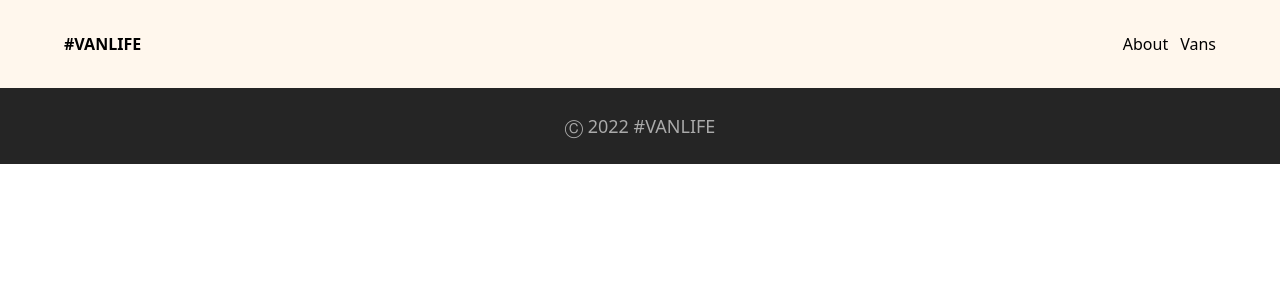
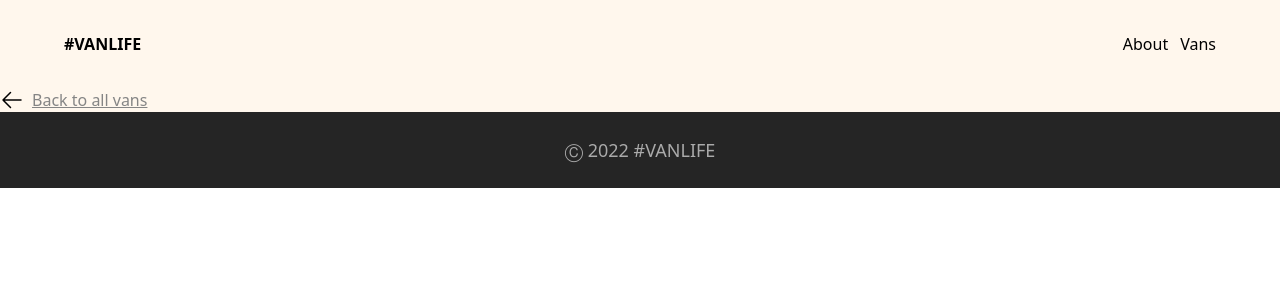
Before and after one commit to gasangw/React-series, a React (Vite) app: page /vans-details/1 in a window 1280 px wide. Shown: the top 300 px of the page. Built offline with nearby package versions, Linux system fonts and the light colour scheme; what miragejs would draw is missing.

Commit message:
Add the details page and the page not found

```diff
--- a/src/App.jsx
+++ b/src/App.jsx
@@ -2,7 +2,8 @@ import Navbar from './Components/Navbar'
 import About from './Components/About'
 import Vans from './Components/Vans'
 import Home from './Components/Home'
-import AllVans from './Components/AllVans'
+import VanDetails from './Components/VanDetails'
+import PageNotFound from './Components/PageNotFound'
 import Footer from './Components/Footer'
 import { Routes, Route } from 'react-router-dom'
 
@@ -14,7 +15,8 @@ function App() {
         <Route path="/" element={<Home />} />
         <Route path="/about" element={<About />} />
         <Route path="/vans" element={<Vans />} />
-        <Route path="/all-vans" element={<AllVans />} />
+        <Route path="/vans-details/:id" element={<VanDetails />} />
+        <Route path="*" element={<PageNotFound />} />
       </Routes>
       <Footer />
     </>
--- a/src/Components/AllVans.jsx
+++ /dev/null
@@ -1,8 +0,0 @@
-
-function AllVans() {
-  return (
-    <div>AllVans</div>
-  )
-}
-
-export default AllVans
--- /dev/null
+++ b/src/Components/PageNotFound.jsx
@@ -0,0 +1,11 @@
+import React from 'react'
+
+function PageNotFound() {
+  return (
+    <div className='bg-[#FFF7ED] flex items-center justify-center py-32'>
+        <h1 className='text-[#161616] text-7xl font-extrabold'>Sorry!! <br />Page Not Found</h1>
+    </div>
+  )
+}
+
+export default PageNotFound
--- /dev/null
+++ b/src/Components/VanDetails.jsx
@@ -0,0 +1,20 @@
+import React from 'react'
+import { Link } from 'react-router-dom'
+import { useParams } from 'react-router'
+
+function VanDetails() {
+    const Id = useParams()
+    console.log(Id.id)
+  return (
+    <div className="bg-[#FFF7ED]">
+       <div className='flex gap-2'>
+        <svg xmlns="http://www.w3.org/2000/svg" fill="none" viewBox="0 0 24 24" strokeWidth={1.5} stroke="currentColor" className="w-6 h-6">
+         <path strokeLinecap="round" strokeLinejoin="round" d="M10.5 19.5L3 12m0 0l7.5-7.5M3 12h18" />
+        </svg>
+         <Link to="/vans" className='underline text-[#858585] text-base'>Back to all vans</Link>
+       </div>
+    </div>
+  )
+}
+
+export default VanDetails
--- a/src/Components/Vans.jsx
+++ b/src/Components/Vans.jsx
@@ -1,43 +1,79 @@
-import React, {useState, useEffect} from 'react'
-import './server'
+import React, { useState, useEffect } from "react";
+import { Link } from "react-router-dom";
+import "./server";
 
 function Vans() {
-  const [vans, setVans] = useState([])
+  const [vans, setVans] = useState([]);
 
-  useEffect(()=>{
-    fetch('/api/vans')
-    .then(response => response.json())
-    .then(data => setVans(data.vans))
-  },[])
+  useEffect(() => {
+    fetch("/api/vans")
+      .then((response) => response.json())
+      .then((data) => setVans(data.vans));
+  }, []);
 
   return (
     <div className="bg-[#FFF7ED] text-[#161616] px-14">
       <h1 className="text-4xl font-bold py-5">Explore our van options</h1>
       <div className="flex space-x-4 text-[#4d4d4d]">
-          <input type="button" name="Simple" value="Simple" className="bg-[#FFEAD0] border-none outline-none font-medium px-8 py-2 rounded-lg w-fit cursor-pointer" />
-          <input type="button" name="Luxury" value="Luxury" className="bg-[#FFEAD0] border-none outline-none font-medium px-8 py-2 rounded-lg w-fit cursor-pointer" />
-          <input type="button" name="Rugged" value="Rugged" className="bg-[#FFEAD0] border-none outline-none font-medium px-8 py-2 rounded-lg w-fit cursor-pointer" />
-          <input type="button" name="Clear filters" value="Clear filters" className="border-none outline-none font-medium underline w-fit cursor-pointer" />
+        <input
+          type="button"
+          name="Simple"
+          value="Simple"
+          className="bg-[#FFEAD0] border-none outline-none font-medium px-8 py-2 rounded-lg w-fit cursor-pointer"
+        />
+        <input
+          type="button"
+          name="Luxury"
+          value="Luxury"
+          className="bg-[#FFEAD0] border-none outline-none font-medium px-8 py-2 rounded-lg w-fit cursor-pointer"
+        />
+        <input
+          type="button"
+          name="Rugged"
+          value="Rugged"
+          className="bg-[#FFEAD0] border-none outline-none font-medium px-8 py-2 rounded-lg w-fit cursor-pointer"
+        />
+        <input
+          type="button"
+          name="Clear filters"
+          value="Clear filters"
+          className="border-none outline-none font-medium underline w-fit cursor-pointer"
+        />
       </div>
-       <div className='grid grid-cols-1 md:grid-cols-2 py-5 gap-5'>
-        {vans && vans.map(van => {
+      <div className="grid grid-cols-1 md:grid-cols-2 py-5 gap-5">
+        {vans &&
+          vans.map((van) => {
             return (
+              <Link to={`/vans-details/${van.id}`}>
               <div key={van.id} className="grid">
-               <img src={van.imageUrl} alt="van" className='rounded-lg'/>
+                <img src={van.imageUrl} alt="van" className="rounded-lg" />
                 <div className="flex justify-between items-center text-[#161616]">
-                  <h4 className='text-lg font-bold'>{van.name}</h4>
+                  <h4 className="text-lg font-bold">{van.name}</h4>
                   <div className="grid">
-                     <p className='font-bold text-lg'>${van.price}</p>
+                    <p className="font-bold text-lg">${van.price}</p>
                     <p>/day</p>
                   </div>
                 </div>
-               <button className="border-none outline-none font-medium px-8 py-2 rounded-lg w-fit text-white" style={{backgroundColor: van.type == 'simple'? '#E17654' : van.type == 'rugged'? '#115E59': '#161616'}}>{van.type}</button>
+                <button
+                  className="border-none outline-none font-medium px-8 py-2 rounded-lg w-fit text-white"
+                  style={{
+                    backgroundColor:
+                      van.type == "simple"
+                        ? "#E17654"
+                        : van.type == "rugged"
+                        ? "#115E59"
+                        : "#161616",
+                  }}
+                >
+                  {van.type}
+                </button>
               </div>
-          )
+              </Link>
+            );
           })}
       </div>
     </div>
-  )
+  );
 }
 
-export default Vans
+export default Vans;
```
Lines whose indentation alone changed are shown as unchanged.
